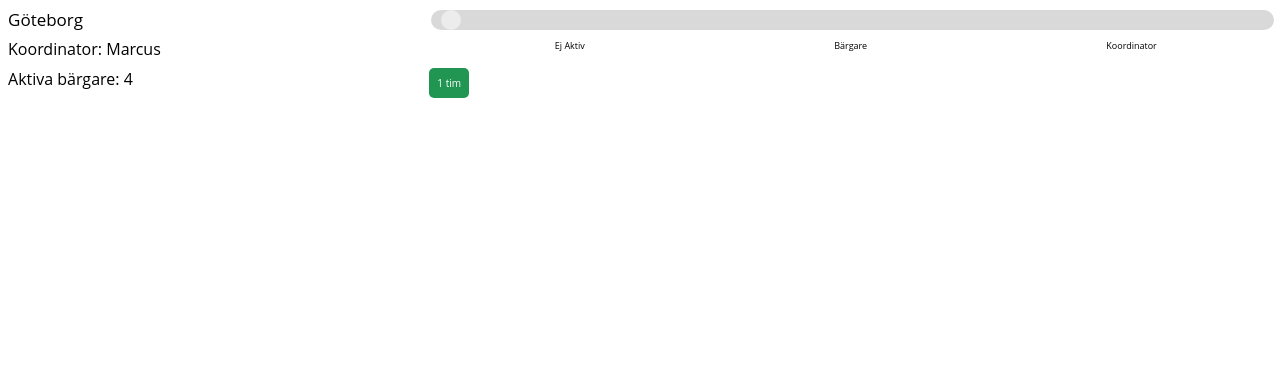
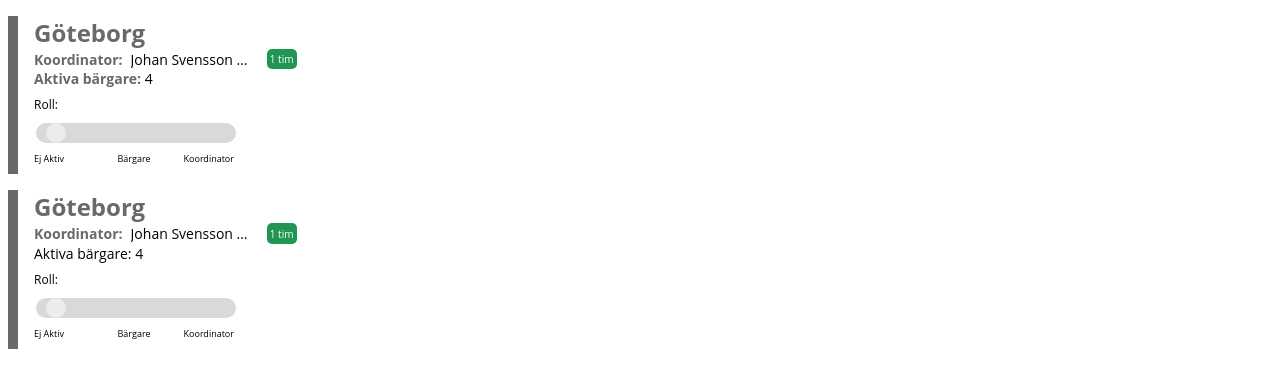
Before and after one commit to coffeebreaks/bx2-multitransport, a plain HTML site: page arbetspass.html in a window 1280 px wide. Drawn offline with Linux system fonts and the light colour scheme.

Commit message:
Range arbetspass

```diff
--- a/arbetspass.html
+++ b/arbetspass.html
@@ -9,31 +9,51 @@
 <body>
 
         <script>
-            function updateValue(value, parentClass){
 
+            function updateValue(value, rowIndex){
 
                 let css = 'input[type="range"]::-webkit-slider-runnable-track { background-color: #D9D9D9 !important; transition: .5s; }';
                 const style = document.createElement('style');
                 style.type = 'text/css';
                 document.getElementsByTagName('head')[0].appendChild(style);
                 console.log(value)
+                console.log(rowIndex)
                 switch(value){
 
                     case '0':
-                    css = `.${parentClass} input[type="range"]::-webkit-slider-runnable-track { background-color: #D9D9D9 !important; transition: .5s; }`;
+                    css = `.slider${rowIndex} input[type="range"]::-webkit-slider-runnable-track { background-color: #D9D9D9 !important; transition: .5s; }`;
+                    document.getElementById(`station-name${rowIndex}`).classList.remove("green-text", "blue-text");
+                    document.getElementById(`roll-wrapper${rowIndex}`).classList.remove("green-border", "blue-border");
+                    //Clear classes
+                    document.getElementById(`station-name${rowIndex}`).classList.add("gray-text")
+                    document.getElementById(`roll-wrapper${rowIndex}`).classList.add("gray-border")
+
                     break;
 
                     case '1':
-                    css = `.${parentClass}  input[type="range"]::-webkit-slider-runnable-track { background-color: #219653 !important; transition: .5s; }`;
+                    css = `.slider${rowIndex}  input[type="range"]::-webkit-slider-runnable-track { background-color: #219653 !important; transition: .5s; }`;
+                    document.getElementById(`station-name${rowIndex}`).classList.remove("gray-text", "blue-text");
+                    document.getElementById(`roll-wrapper${rowIndex}`).classList.remove("gray-border", "blue-border");
+                    //Clear classes
+                    document.getElementById(`station-name${rowIndex}`).classList.add("green-text")
+                    document.getElementById(`roll-wrapper${rowIndex}`).classList.add("green-border")
                     break;
 
                     case '2':
-                        css = `.${parentClass}  input[type="range"]::-webkit-slider-runnable-track { background-color: #47BCF4 !important; transition: .5s;}`;
-                        break;
-                        default:
-                            css = `.${parentClass}  input[type="range"]::-webkit-slider-runnable-track { background-color: gray !important; transition: .5s; }`;
+                    css = `.slider${rowIndex}  input[type="range"]::-webkit-slider-runnable-track { background-color: #47BCF4 !important; transition: .5s;}`;
+                    document.getElementById(`station-name${rowIndex}`).classList.add("blue-text")
+                    document.getElementById(`roll-wrapper${rowIndex}`).classList.add("blue-border")
+                    //Clear classes
+                    document.getElementById(`station-name${rowIndex}`).classList.remove("gray-text", "green-text");
+                    document.getElementById(`roll-wrapper${rowIndex}`).classList.remove("gray-border", "green-border");
 
-                        }
+                    break;
+
+                    default:
+
+                    css = `.slider${rowIndex}  input[type="range"]::-webkit-slider-runnable-track { background-color: gray !important; transition: .5s; }`;
+
+                }
 
 
 
@@ -108,11 +128,7 @@ input[type="range"]::-moz-range-track {
 
 
 }
-.roll-wrapper {
-    /* border: 1px solid black; */
-    /* max-width: 170px; */
 
-}
 .label-grid {
     /* border: 1px solid black; */
 
@@ -122,27 +138,71 @@ input[type="range"]::-moz-range-track {
     grid-template-columns: 1fr 1fr 1fr;
 }
 
+.label-grid p:first-of-type {
+    text-align: left;
+}
+
+.label-grid p:last-of-type {
+    text-align: right;
+}
 .roll-wrapper {
-    display: grid;
+    /* display: grid; */
     grid-template-columns: 1fr 1fr 1fr;
     grid-template-rows: 1fr 1fr 1fr;
+    max-width: 320px;
+    margin: 1rem 0;
+    padding-left: 1rem;
+
 }
 
 .station-name {
     grid-area: 1/1/1/1;
     font-size: 17px;
+    font-size: 24px;
+font-weight: 700;
 }
 
-.station-coordinator {
-    /* grid-area: 2/2/2/2; */
+.gray-text {
+    color: #696969;
+}
+.gray-border {
+    border-left: 10px solid #696969;
+}
+
+.blue-text {
+    color: #47BCF4;
+}
+.blue-border {
+    border-left: 10px solid #47BCF4;
+}
+.green-text {
+    color: #219653;
+}
+.green-border {
+    border-left: 10px solid #219653;
+}
+
+.station-cordinator {
+    display: flex;
+    flex-flow: row;
+    font-size: 14px;
+
+}
+
+.max-width-name {
+    margin-left: .5rem;
+    white-space: nowrap;
+    text-overflow: ellipsis;
+    overflow: hidden;
+    max-width: 120px;
 }
 
 .station-active {
-    /* grid-area: 3/3/1/1; */
+    font-size: 14px;
 }
 
 .slider-wrapper {
-    grid-area: 1/2/3/4;
+    max-width: 200px;
 }
 
 .activity-badge {
@@ -152,30 +212,86 @@ input[type="range"]::-moz-range-track {
     height: fit-content;
     font-size: 10px;
     color: white;
-    padding: .5rem;
+    padding: .2rem;
+    margin-left: 1rem;
+
+}
+
+.inline-row {
+    display: flex;
+    flex-flow:row;
+    align-items: center;
+
+}
+
+.station-bold {
+    font-weight: 700;
+    color: #696969;
+}
+
+.role {
+    margin: .5rem 0;
+    font-size: 12px;
 }
 </style>
 
     <div class="row-wrapper">
 
-        <div class="roll-wrapper">
+        <!-- ROW ID #1 -->
 
-            <div class="station-name">Göteborg</div>
-            <div class="station-cordinator">Koordinator: Marcus</div>
-            <div class="station-active">Aktiva bärgare: 4</div>
-            <div class="activity-badge">1 tim</div>
+        <div class="roll-wrapper gray-border" id="roll-wrapper1">
+            <div class="station-name gray-text" id="station-name1">Göteborg</div>
+
+            <div class="inline-row">
+
+                <div class="station-cordinator"><span class="station-bold">Koordinator:</span> <div class="max-width-name">Johan Svensson Andersson</div></div>
+                <div class="activity-badge">1 tim</div>
+            </div>
+            <div class="station-active"><span class="station-bold">Aktiva bärgare:</span> 4</div>
+
             <div class="slider-wrapper">
+                <div class="role">Roll:</div>
+                <div class="slider1 range">
+                    <input type="range" min="0" max="2" value="0" class="slider1" id="myRange" onchange="updateValue(this.value, '1')">
+                </div>
 
-                <div class="slider1 range">
-                    <input type="range" min="0" max="2" value="0" class="slider1" id="myRange" onchange="updateValue(this.value, 'slider1')">
-                </div>
                 <div class="label-grid">
                     <p>Ej Aktiv</p>
                     <p>Bärgare</p>
                     <p>Koordinator</p>
                 </div>
             </div>
+
         </div>
+
+        <!-- ROW ID #2 -->
+
+
+        <div class="roll-wrapper gray-border" id="roll-wrapper2">  <!-- ID Här -->
+            <div class="station-name gray-text" id="station-name2">Göteborg</div>  <!-- ID Här -->
+
+            <div class="inline-row">
+
+                <div class="station-cordinator"><span class="station-bold">Koordinator:</span> <div class="max-width-name">Johan Svensson Andersson</div></div>
+                <div class="activity-badge">1 tim</div>
+            </div>
+            <div class="station-active">Aktiva bärgare: 4</div>
+
+            <div class="slider-wrapper">
+                <div class="role">Roll:</div>
+                <div class="slider2 range">  <!-- ID Här -->
+                    <input type="range" min="0" max="2" value="0" class="slider2" id="myRange" onchange="updateValue(this.value, '2')">  <!-- ID Här -->
+                </div>
+
+                <div class="label-grid">
+                    <p>Ej Aktiv</p>
+                    <p>Bärgare</p>
+                    <p>Koordinator</p>
+                </div>
+            </div>
+
+        </div>
+
 
     </div>
 
```
Also changed, not shown: 1 other file.
